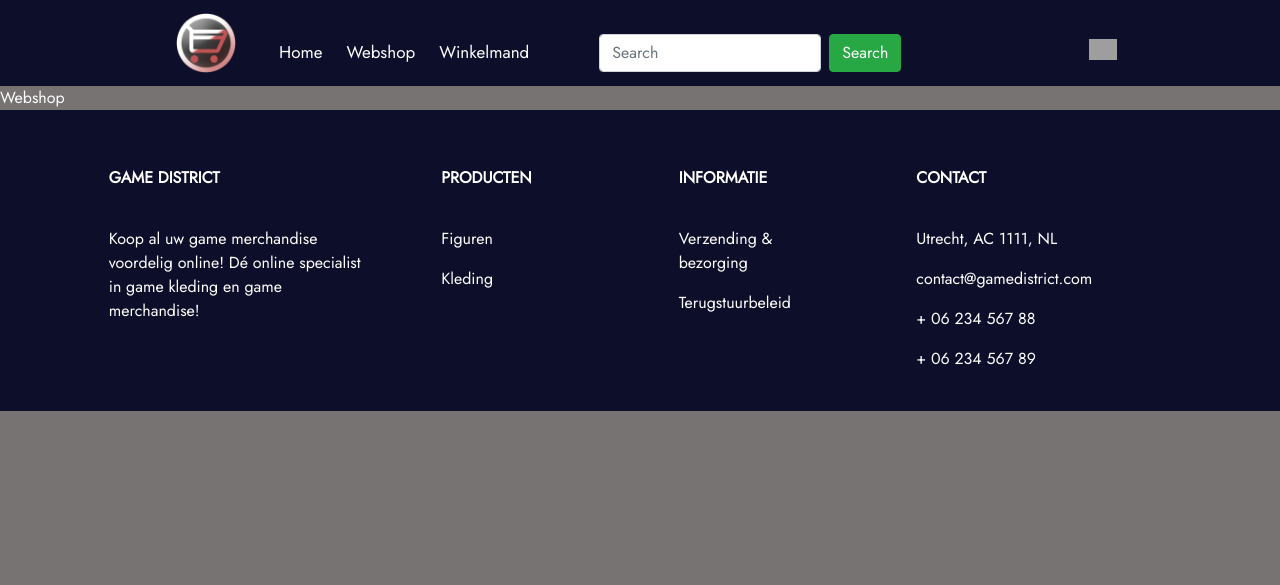
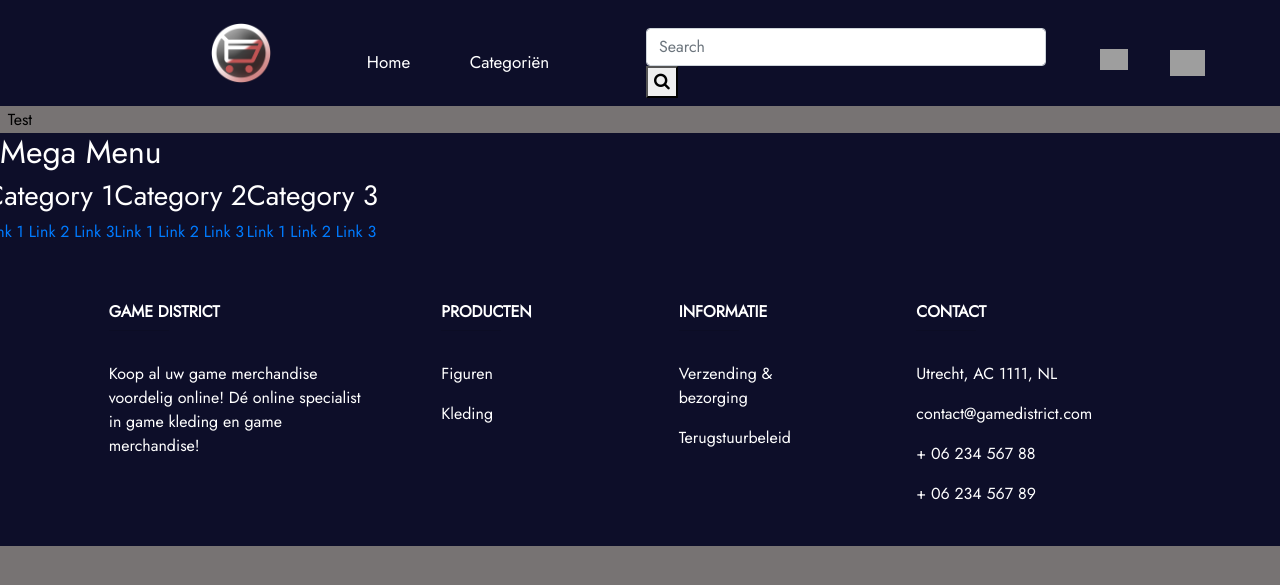
Before and after one commit to DaveydeHaas/project-periode-4-jaar-1, a PHP site: page /index.php?content=webshop in a window 1280 px wide. Shown: the top 585 px of the page. Run offline with PHP 8.4, Linux system fonts and the light colour scheme; some libraries are stand-ins or nearby versions; grey boxes are pictures that could not be loaded.

Commit message:
08-06-2020 save

```diff
--- a/basis-content/navbar.php
+++ b/basis-content/navbar.php
@@ -10,42 +10,54 @@ $content = (isset($_GET['content'])?$_GET['content']:false); ?>
     </button>
     <div class="collapse navbar-collapse no-padding" id="navbarSupportedContent">
       <div class="col-4">
-        <ul class="navbar-nav mr-auto ">
-          <li class="<?php if ($content == 'home') echo 'active'?>"><a href="index.php?content=home">Home</a></li>
-          <li class="<?php if ($content == 'webshop') echo 'active'?>"><a href="index.php?content=webshop">Webshop</a>
+        <ul class="navbar-nav mr-auto mega-drop">
+          <li class="<?php if ($content == 'Home') echo 'active'?>"><a href="index.php?content=home">Home</a>
           </li>
-          <li class="<?php if ($content == 'winkelmand') echo 'active'?>"><a
-              href="index.php?content=winkelmand">Winkelmand</a></li>
+          <li class="<?php if ($content == 'webshop') echo 'active'?>"><a class="text-fix">Categoriën</a>
+            <div class="drop-sub">
+              <ul>
+                <li><a href="">link 01</a></li>
+                <li><a href="">link 02</a></li>
+                <li><a href="">link 03</a></li>
+                <li><a href="">link 04</a></li>
+                <li><a href="">link 05</a></li>
+              </ul>
+            </div>
+          </li>
         </ul>
       </div>
       <div class="col-6">
         <form class="form-inline" action="/action_page.php">
-          <input class="form-control mr-sm-2" type="text" placeholder="Search">
-          <button class="btn btn-success" type="submit">Search</button>
+          <input class="form-control mr-sm-2 search-width" type="text" placeholder="Search">
+          <button><i class="fa fa-search"></i></button>
         </form>
       </div>
       <div class="dropdown">
         <button class="icon-button" type="button" id="dropdownMenuButton" data-toggle="dropdown" aria-haspopup="true"
           aria-expanded="false"><img src="./afbeeldingen/user-icon" class="d-block w-100" alt="...">
         </button>
-        <div class="dropdown-menu">
-          <form class="px-4 py-3">
+        <div class="dropdown-menu dropdown-content">
+          <form class="px-4 py-3 login-dropdown">
             <div class="form-group">
-              <label for="exampleDropdownFormEmail1">Email address</label>
-              <input type="email" class="form-control" id="exampleDropdownFormEmail1" placeholder="email@example.com">
+              <i class="fa fa-user"></i>
+              <label for="exampleDropdownFormEmail1">Gebruikersnaam</label>
+              <input type="name" class="form-control" id="exampleDropdownFormEmail1" placeholder="Gebruikersnaam">
             </div>
             <div class="form-group">
+            <i class="fa fa-lock"></i>
               <label for="exampleDropdownFormPassword1">Wachtwoord</label>
               <input type="password" class="form-control" id="exampleDropdownFormPassword1" placeholder="Wachtwoord">
             </div>
             <button type="submit" class="btn btn-primary">Log in</button>
           </form>
           <div class="dropdown-divider"></div>
-          <a class="dropdown-item" href="index.php?content=registratie">New around here? Sign up</a>
-          <a class="dropdown-item" href="#">Forgot password?</a>
+          <li class=""><a href="index.php?content=registratie">Nieuw? Registreer hier!</a></li>
+          <li class=""><a href="#">Wachtwoord vergeten</a></li>
         </div>
 
       </div>
+      <button class="<?php if ($content == 'home') echo 'active'?> icon-button winkelmand-border" type="button" id="Button"
+          aria-expanded="false"><a href="index.php?content=winkelmand"><img src="./afbeeldingen/winkelwagen" class="winkelmand-style"></a></button>
     </div>
   </div>
 </nav>
--- a/content/webshop.php
+++ b/content/webshop.php
@@ -1 +1,30 @@
-Webshop
+<div class="col-6">
+      </div>
+      <div class="dropdown">
+            <button class="icon-button" type="button" id="dropdownMenuButton" data-toggle="dropdown" aria-haspopup="true" aria-expanded="false">Test</button>
+            <div class="dropdown-content">
+                <div class="header">
+                    <h2>Mega Menu</h2>
+                </div>
+                <div class="row">
+                    <div class="column">
+                    <h3>Category 1</h3>
+                    <a href="#">Link 1</a>
+                    <a href="#">Link 2</a>
+                    <a href="#">Link 3</a>
+                    </div>
+                    <div class="column">
+                    <h3>Category 2</h3>
+                    <a href="#">Link 1</a>
+                    <a href="#">Link 2</a>
+                    <a href="#">Link 3</a>
+                    </div>
+                    <div class="column">
+                    <h3>Category 3</h3>
+                    <a href="#">Link 1</a>
+                    <a href="#">Link 2</a>
+                    <a href="#">Link 3</a>
+                    </div>
+                </div>
+            </div>
+</div>
--- a/css/style.css
+++ b/css/style.css
@@ -20,6 +20,11 @@ li a {
   text-decoration: none;
 }
 
+.text-fix{
+  color: #ffffff !important;
+  font-family: 'Jost', sans-serif !important;
+}
+
 
 /* Change the link color on hover */
 
@@ -32,6 +37,37 @@ a:hover {
 }
 
 /* navbar */
+
+nav ul{
+  margin: 0%;
+  padding: 0%;
+  list-style: none;
+  position: relative;
+
+}
+
+nav li{
+  display: inline-block;
+}
+
+nav li:hover .drop-sub{
+  display: block;
+}
+
+nav a{
+  color: #ffffff;
+  text-decoration: none;
+  display: block;
+  padding: .75em 1.75em;
+}
+
+.drop-sub{
+  position: absolute;
+  background-color: #0D0E29;
+  width: 100%;
+  display: none;
+}
+
 
 .navbar-background-color {
   background-color: #0D0E29 ;
@@ -75,8 +111,26 @@ a:hover {
   width: 40px;
 }
 
-.dropdown-colorfix{
-  color: #000000 !important;
+.winkelmand-style{
+  width: 35px;
+}
+
+.winkelmand-border{
+  width: 85px;
+}
+
+
+.login-dropdown{
+  width: 250px;
+}
+
+.search-width{
+  width: 400px !important;
+}
+
+.dropdown-content{
+  background-color: #0D0E29;
+  color: #FFFFFF;
 }
 
 /* footer */
--- a/index.php
+++ b/index.php
@@ -7,6 +7,8 @@
         <meta charset="utf-8">
         <meta name="viewport" content="width=device-width, initial-scale=1, shrink-to-fit=no">
 
+        <!-- Font Awesome -->
+        <link rel="stylesheet" href="https://cdnjs.cloudflare.com/ajax/libs/font-awesome/4.7.0/css/font-awesome.min.css">
         <!-- Font Jost -->
         <link href="https://fonts.googleapis.com/css2?family=Jost&display=swap" rel="stylesheet">
         <!-- Lettertype -->
@@ -17,7 +19,6 @@
         <link rel="stylesheet" href="./css/style.css">
         <!-- Tabblad Naam -->
         <title>GameDistrict.org</title>
-</head>
         </head>
     <body class="basic-content">
         <!-- includes de navbar -->
@@ -43,5 +44,4 @@
         <script src="https://cdnjs.cloudflare.com/ajax/libs/popper.js/1.12.9/umd/popper.min.js" integrity="sha384-ApNbgh9B+Y1QKtv3Rn7W3mgPxhU9K/ScQsAP7hUibX39j7fakFPskvXusvfa0b4Q" crossorigin="anonymous"></script>
         <script src="https://maxcdn.bootstrapcdn.com/bootstrap/4.0.0/js/bootstrap.min.js" integrity="sha384-JZR6Spejh4U02d8jOt6vLEHfe/JQGiRRSQQxSfFWpi1MquVdAyjUar5+76PVCmYl" crossorigin="anonymous"></script>
     </body>
-</body>
 </html>
```
Also changed, not shown: afbeeldingen/winkelwagen.png (added), content/test.php (added). Lines whose indentation alone changed are shown as unchanged.
